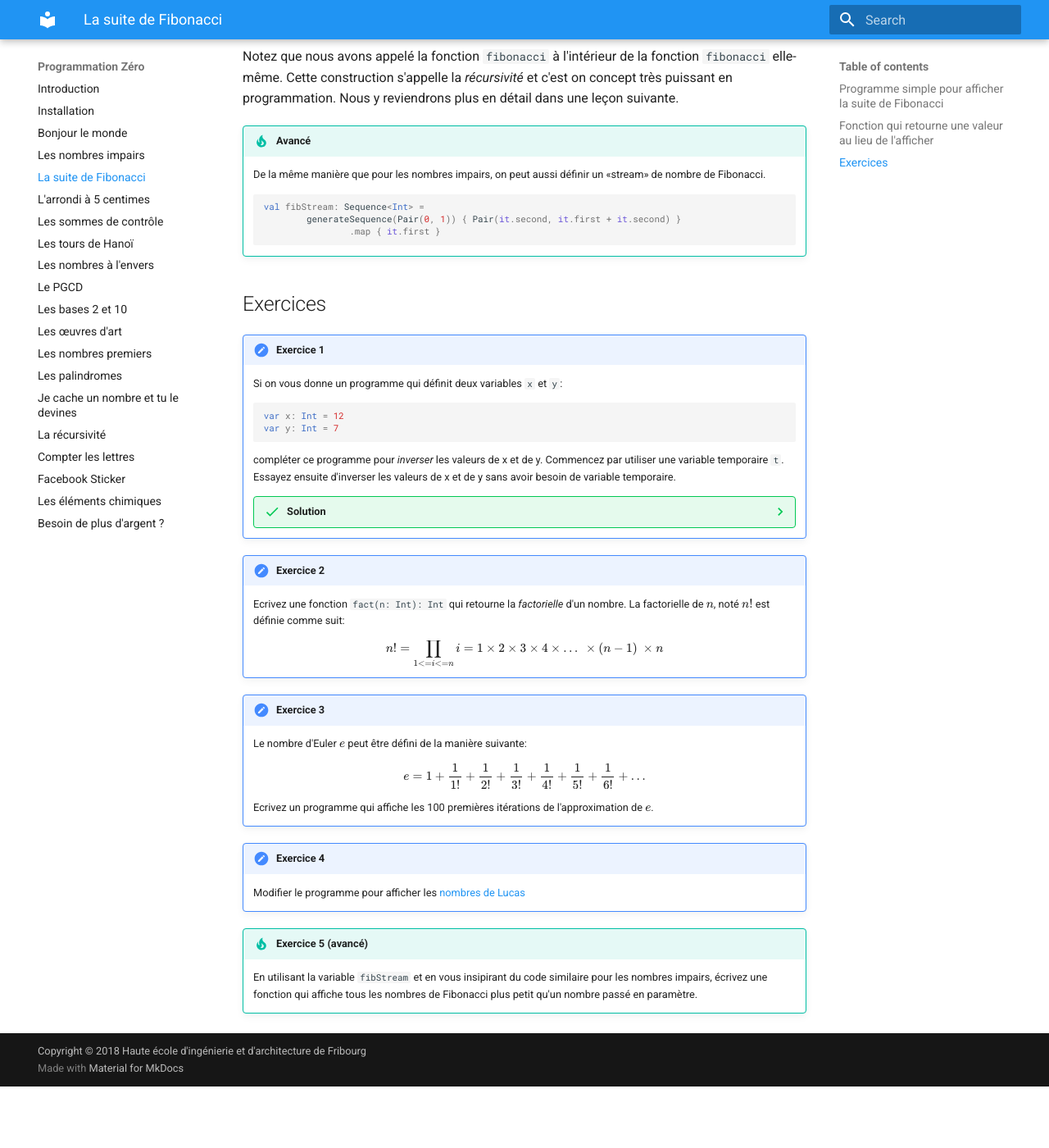
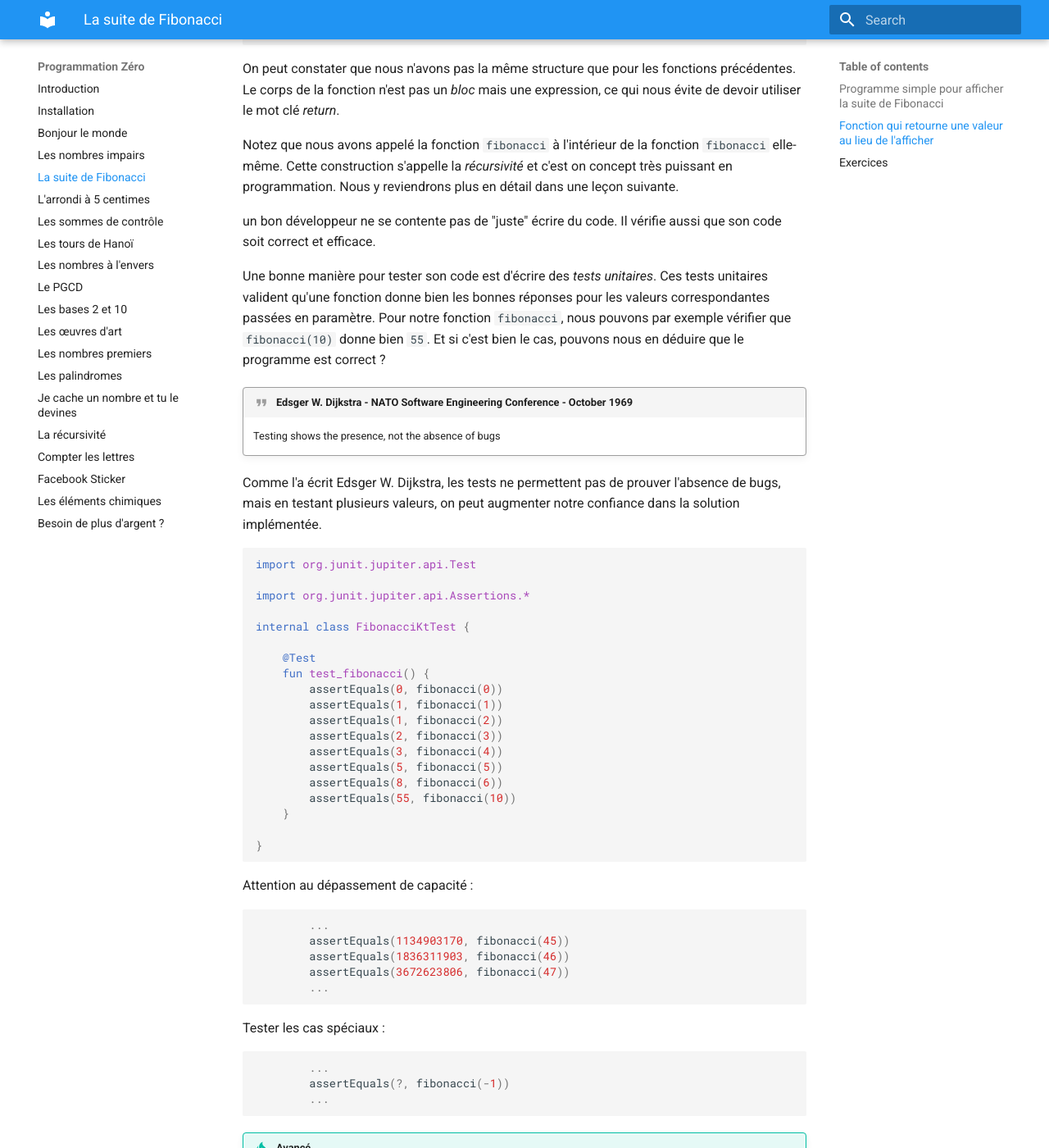
Before and after one commit to heia-fr/programmation-zero, an MkDocs documentation site: the page built from docs/fibonacci.md, in a window 1280 px wide and 1400 px high, scrolled down 4477 px. Shown: the whole window at 82% size. Built offline with MkDocs 1.6.1 and Material for MkDocs 9.7.7, drawn with Linux system fonts in a browser that asks for light colours; formulas are drawn with MathJax 3; before the commit the page ends 5802 px from its top, so only the background shows below that; some of the changed text lies outside the part shown.

Commit message:
add testing doc

````diff
--- a/docs/fibonacci.md
+++ b/docs/fibonacci.md
@@ -194,7 +194,10 @@ fun main(args: Array<String>) {
 }
 ```
 
-Cette fois, la fonction `Fibonacci` doit retourner une valeur, et nous indiquons
+!!! question "Question"
+    Est-ce que cette version est meilleure ou moins bien que la précédente ?
+
+Cette fois, la fonction `fibonacci` doit retourner une valeur, et nous indiquons
 ceci avec le `: Int` qui suit les arguments entre parenthèses. Ceci indique
 que la fonction est censée retourner quelque chose et ce quelque chose est de
 type entier (`Int`). Dans le corps de la fonction, on doit avoir une instruction `return`
@@ -218,6 +221,63 @@ Notez que nous avons appelé la fonction `fibonacci` à l'intérieur de
 la fonction `fibonacci` elle-même. Cette construction s'appelle la *récursivité*
 et c'est on concept très puissant en programmation. Nous y reviendrons plus
 en détail dans une leçon suivante.
+
+un bon développeur ne se contente pas de "juste" écrire du code. Il vérifie aussi
+que son code soit correct et efficace.
+
+Une bonne manière pour tester son code est d'écrire des _tests unitaires_. Ces
+tests unitaires valident qu'une fonction donne bien les bonnes réponses pour les
+valeurs correspondantes passées en paramètre. Pour notre fonction `fibonacci`,
+nous pouvons par exemple vérifier que `fibonacci(10)` donne bien `55`. Et si
+c'est bien le cas, pouvons nous en déduire que le programme est correct ?
+
+!!! quote "Edsger W. Dijkstra - NATO Software Engineering Conference - October 1969"
+    Testing shows the presence, not the absence of bugs
+
+Comme l'a écrit Edsger W. Dijkstra, les tests ne permettent pas de prouver
+l'absence de bugs, mais en testant plusieurs valeurs, on peut augmenter notre
+confiance dans la solution implémentée.
+
+
+```kotlin
+import org.junit.jupiter.api.Test
+
+import org.junit.jupiter.api.Assertions.*
+
+internal class FibonacciKtTest {
+
+    @Test
+    fun test_fibonacci() {
+        assertEquals(0, fibonacci(0))
+        assertEquals(1, fibonacci(1))
+        assertEquals(1, fibonacci(2))
+        assertEquals(2, fibonacci(3))
+        assertEquals(3, fibonacci(4))
+        assertEquals(5, fibonacci(5))
+        assertEquals(8, fibonacci(6))
+        assertEquals(55, fibonacci(10))
+    }
+
+}
+```
+
+Attention au dépassement de capacité :
+
+```kotlin
+        ...
+        assertEquals(1134903170, fibonacci(45))
+        assertEquals(1836311903, fibonacci(46))
+        assertEquals(3672623806, fibonacci(47))
+        ...
+```
+
+Tester les cas spéciaux :
+
+```kotlin
+        ...
+        assertEquals(?, fibonacci(-1))
+        ...
+```
 
 !!! tip "Avancé"
     De la même manière que pour les nombres impairs, on peut aussi définir un «stream»
````
